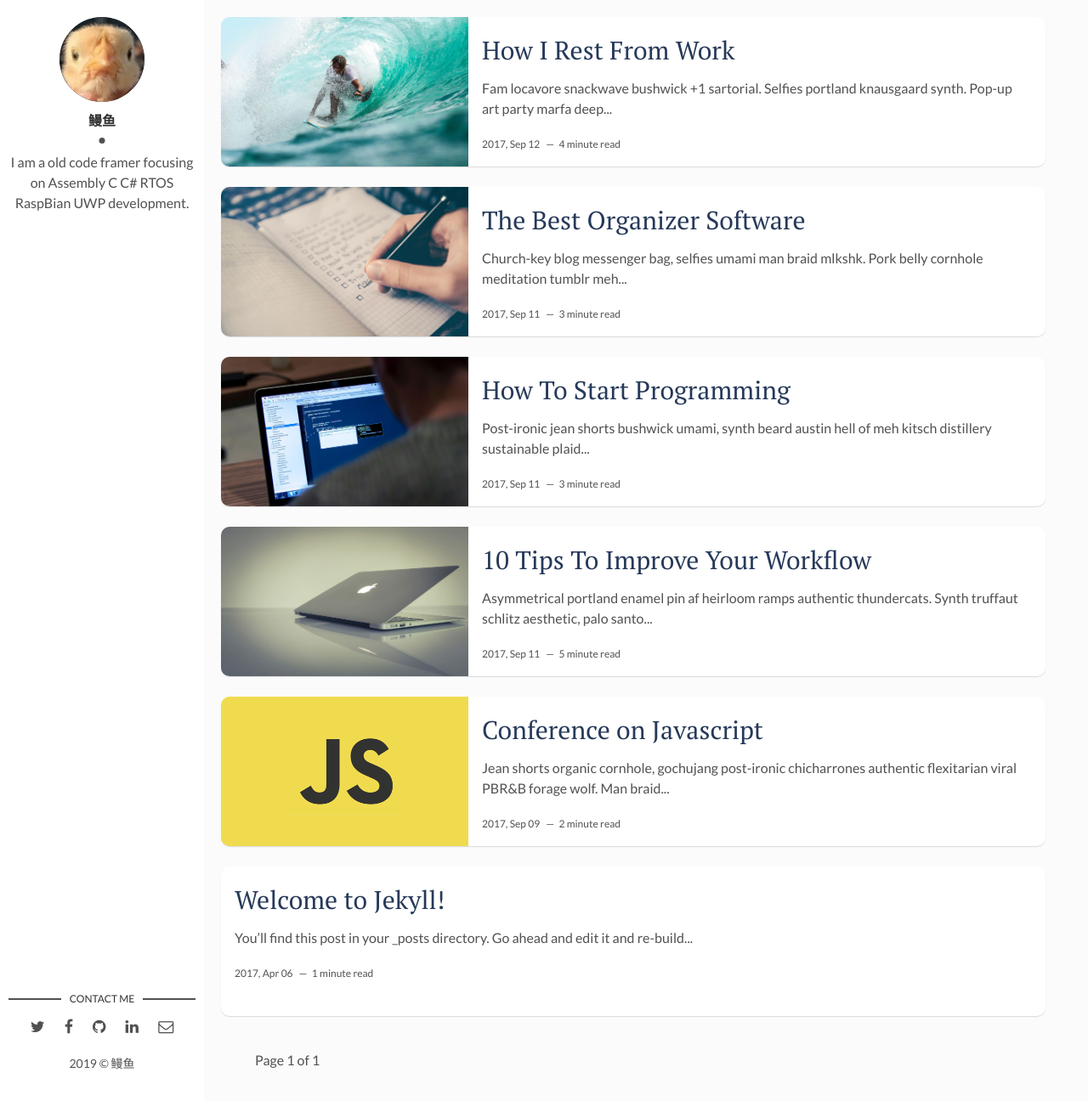
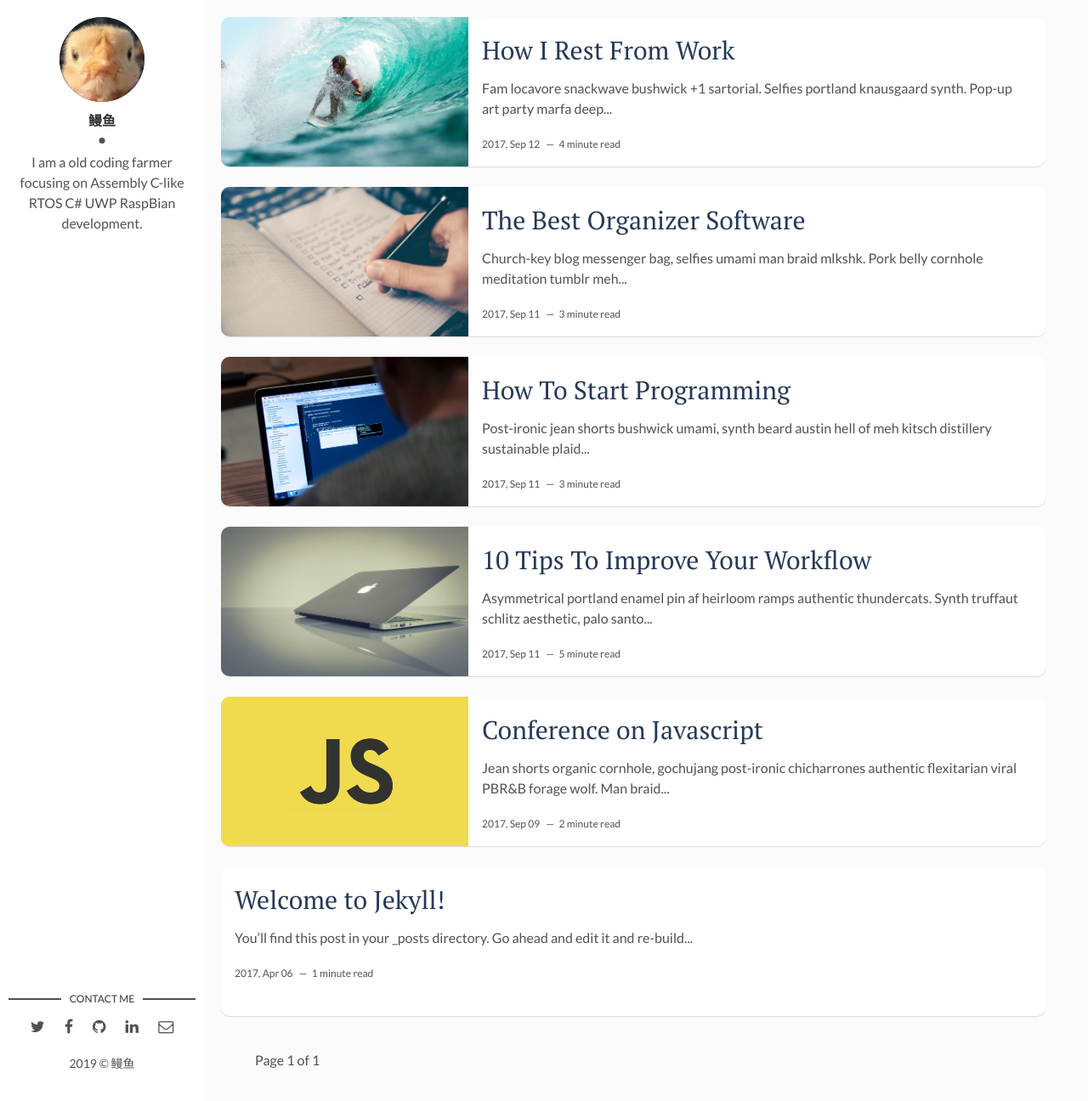
Before and after one commit to louisopen/louisopen.github.io, a Jekyll site: the page built from index.html, in a window 1280 px wide and 1296 px high. Shown: the whole window at 85% size. Built offline with Jekyll 4.4.1, drawn with Linux system fonts in a browser that asks for light colours; the list of posts is cut into pages by our own code.

Commit message:
Update _config.yml

```diff
--- a/_config.yml
+++ b/_config.yml
@@ -11,7 +11,7 @@ site-twitter: #if your site has a twitter account, enter it here
 # Author Settings
 author: 鳗鱼 # add your name
 author-img: chick-freeman.jpg # add your photo
-about-author: I am a old code framer focusing on Assembly C C# RTOS RaspBian UWP development. # add description
+about-author: I am a old coding farmer focusing on Assembly C-like RTOS C# UWP RaspBian development. # add description
 social-twitter: louisopen # add your Twitter handle
 social-facebook: louisopen # add your Facebook handle
 social-github: louisopen # add your Github handle
```
